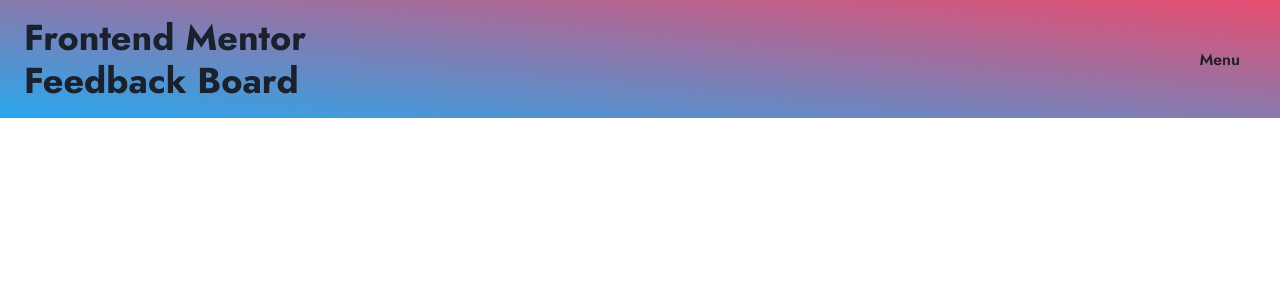
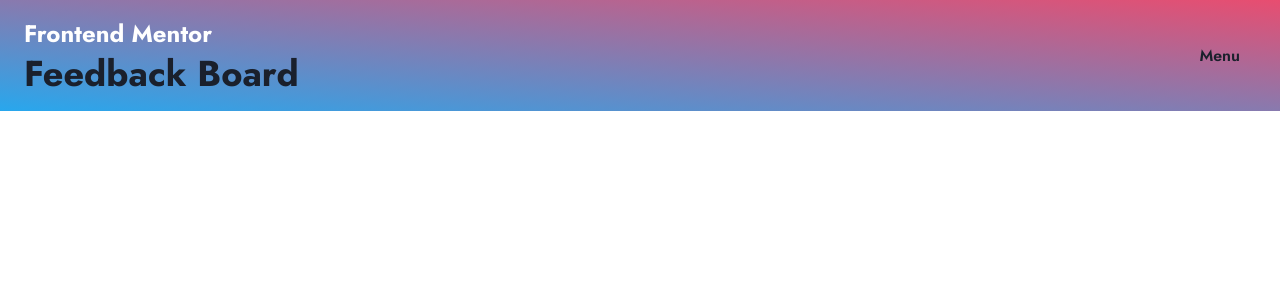
Before and after one commit to lauralen/feedback, a React (Create React App) app: page / in a window 1280 px wide. Shown: the top 300 px of the page. Built offline with nearby package versions, Linux system fonts and the light colour scheme.

Commit message:
create h1 component

```diff
--- /dev/null
+++ b/src/common/components/H1/H1.tsx
@@ -0,0 +1,16 @@
+import { FC } from 'react'
+import { Heading, HeadingProps } from '@chakra-ui/react'
+
+const H1: FC<HeadingProps> = ({ ...rest }) => {
+  return (
+    <Heading
+      as="h1"
+      color="blueGray.100"
+      lineHeight="9"
+      fontSize="2xl"
+      {...rest}
+    />
+  )
+}
+
+export default H1
--- /dev/null
+++ b/src/common/components/H1/index.ts
@@ -0,0 +1 @@
+export { default } from './H1'
--- a/src/features/feedbacks/Feedbacks.tsx
+++ b/src/features/feedbacks/Feedbacks.tsx
@@ -1,4 +1,6 @@
 import { Box, Button, Flex, Heading } from '@chakra-ui/react'
+
+import H1 from 'common/components/H1'
 
 function Feedbacks() {
   return (
@@ -6,7 +8,7 @@
       <Box as="header" bgGradient="linear(to-tr, #28A7ED, #E84D70)">
         <Flex py="4" px="6" align="center" justify="space-between">
           <Box>
-            <Heading as="h1">Frontend Mentor</Heading>
+            <H1 color="white">Frontend Mentor</H1>
             <Heading as="h2">Feedback Board</Heading>
           </Box>
           <Button>Menu</Button>
```
Also changed, not shown: 1 other file (tests, documents, lock files or other folders).
